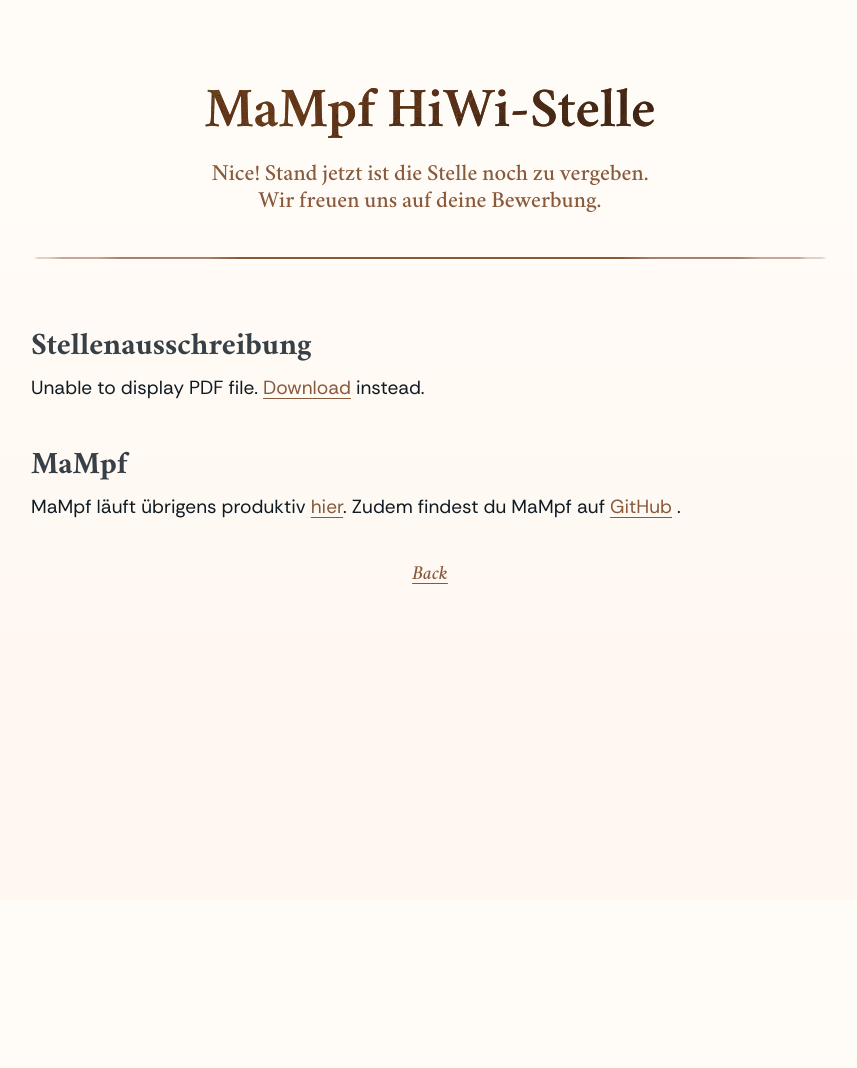
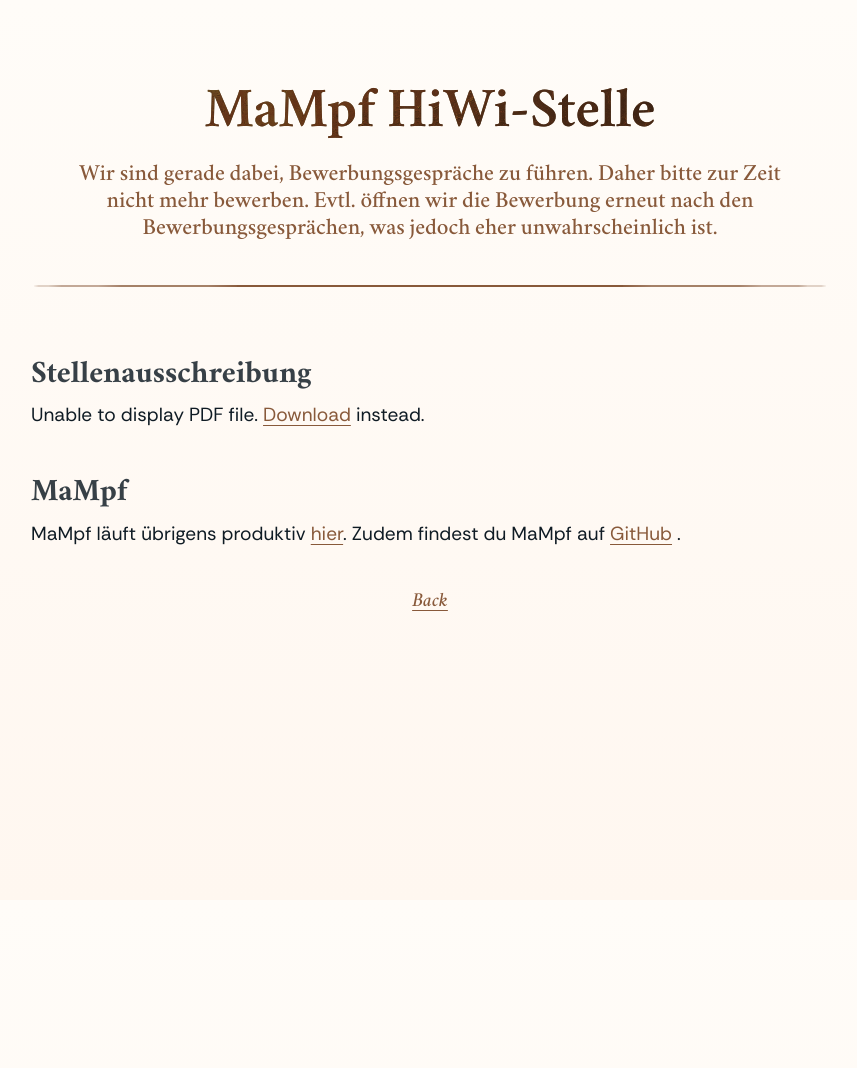
Before and after one commit to Splines/homepage, a Jekyll site: the page built from _pages/mampf.html, in a window 1280 px wide. Shown: the whole page, without its empty margins (210-1067 px from the left). Built offline with Jekyll 4.4.1, drawn with Linux system fonts in a browser that asks for light colours; before the commit the page ends 1041 px from its top, so only the background shows below that.

Commit message:
Add status update for MaMpf position

```diff
--- a/_pages/mampf.html
+++ b/_pages/mampf.html
@@ -18,9 +18,7 @@
     <header>
       <h1>{{ page.title }}</h1>
       <p>
-        Nice! Stand jetzt ist die Stelle noch zu vergeben.
-        <br>
-        Wir freuen uns auf deine Bewerbung.
+        Wir sind gerade dabei, Bewerbungsgespräche zu führen. Daher bitte zur Zeit nicht mehr bewerben. Evtl. öffnen wir die Bewerbung erneut nach den Bewerbungsgesprächen, was jedoch eher unwahrscheinlich ist.
       </p>
     </header>
 
```
